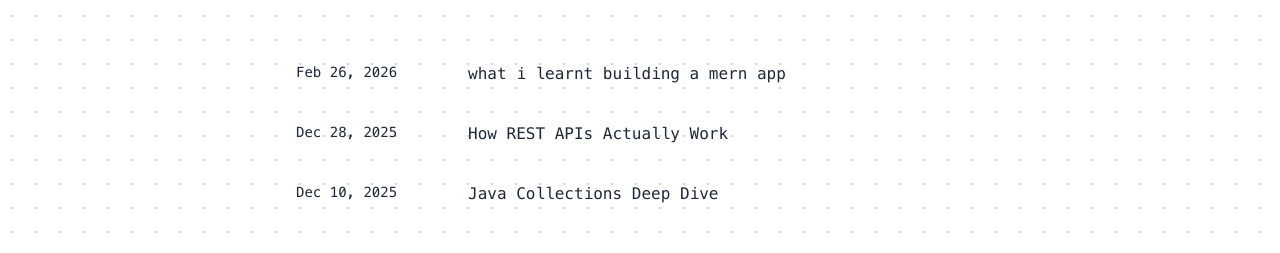
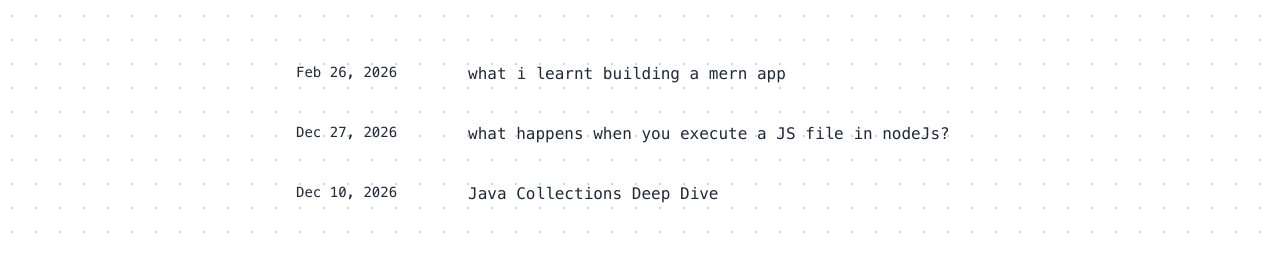
Before and after one commit to vibhuti-prajapati/portfolio, a React (Vite) app: page / in a window 1280 px wide. Shown: the part 2900-3153 px from the top of the page. Built offline with nearby package versions, Linux system fonts and the light colour scheme.

Commit message:
blog update 27-feb

```diff
--- a/src/components/Blogs.jsx
+++ b/src/components/Blogs.jsx
@@ -9,13 +9,13 @@
       link: 'https://medium.com/@VibhutiSavaldekar/what-i-leant-building-a-mern-app-9fbb4f93cea6'
     },
     {
-      title: 'How REST APIs Actually Work',
-      date: 'Dec 28, 2025',
-      link: 'https://medium.com/@yourusername/rest-apis'
+      title: 'what happens when you execute a JS file in nodeJs?',
+      date: 'Dec 27, 2026',
+      link: 'https://medium.com/@VibhutiSavaldekar/what-actually-happens-when-you-run-a-js-file-in-node-js-5c383eee3f89'
     },
     {
       title: 'Java Collections Deep Dive',
-      date: 'Dec 10, 2025',
+      date: 'Dec 10, 2026',
       link: 'https://medium.com/@yourusername/java-collections'
     }
   ]
```
